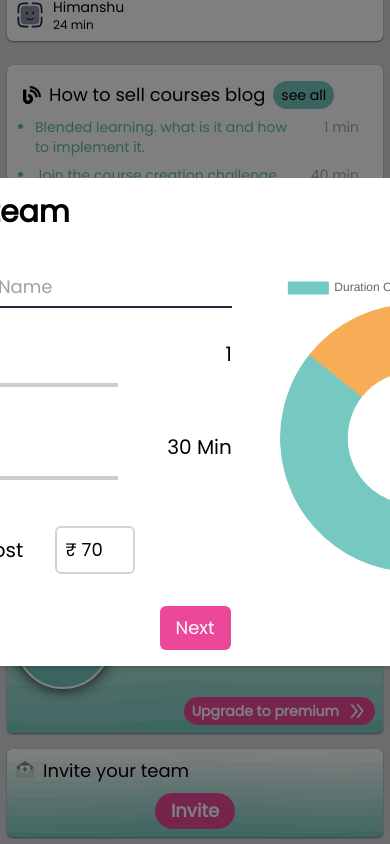
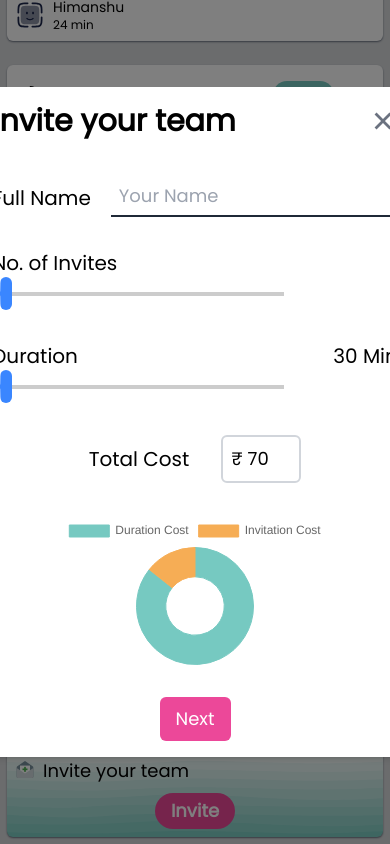
Before and after one commit to himanshu8443/dashboard, a React (Vite) app: page / in a window 390 px wide. Both pictures are taken after a click on the button "Invite". Shown: the part 820-1664 px from the top of the page. Built offline with nearby package versions, Linux system fonts and the light colour scheme; some icons are missing.

Commit message:
media queries

```diff
--- a/src/components/Modal/Chart.jsx
+++ b/src/components/Modal/Chart.jsx
@@ -44,7 +44,7 @@
 
 
     return (
-        <div className='w-[300px] h-[300px] flex justify-center items-center'>
+        <div className='md:w-[300px] md:h-[300px] flex justify-center items-center'>
             <Doughnut data={data} options={options} />
         </div>
     )
--- a/src/components/Modal/Modal.jsx
+++ b/src/components/Modal/Modal.jsx
@@ -13,13 +13,13 @@
     return (
         <div className=' fixed top-0 left-0 w-full h-full bg-black bg-opacity-50 flex justify-center items-center'>
             <div className=' bg-white p-4 rounded-md shadow-md'>
-                <div className=' flex justify-between items-center w-[700px]'>
+                <div className=' flex justify-between items-center md:w-[700px]'>
                     <h1 className=' text-3xl font-bold'>Invite your team</h1>
                     <button
                         onClick={() => { setShowModal(false) }}
                         className=' font-medium text-gray-500'><IoCloseSharp size={30} /></button>
                 </div>
-                <div className='flex gap-8 justify-between items-center mt-10'>
+                <div className='flex flex-col md:flex-row gap-8 justify-between items-center mt-10'>
                     <div className='flex flex-col gap-8 justify-center items-starts'>
                         <div className='flex gap-5 justify-center items-center'>
                             <label className=' text-xl font-medium whitespace-nowrap'>Full Name</label>
```
